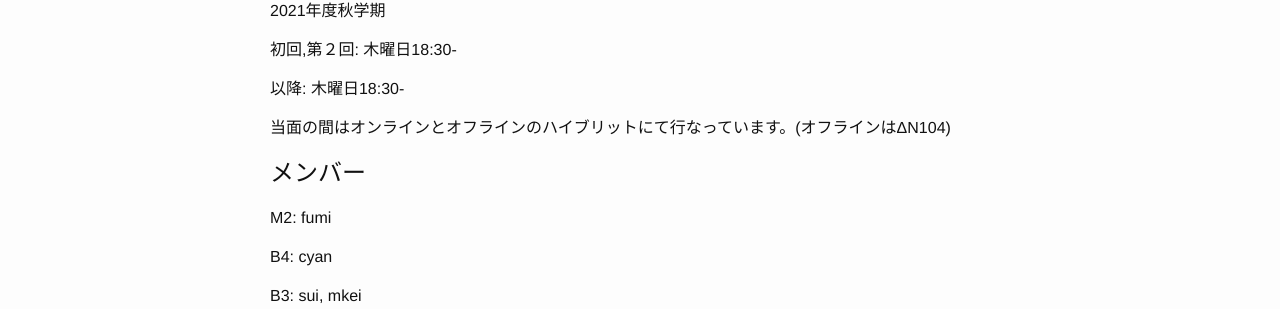
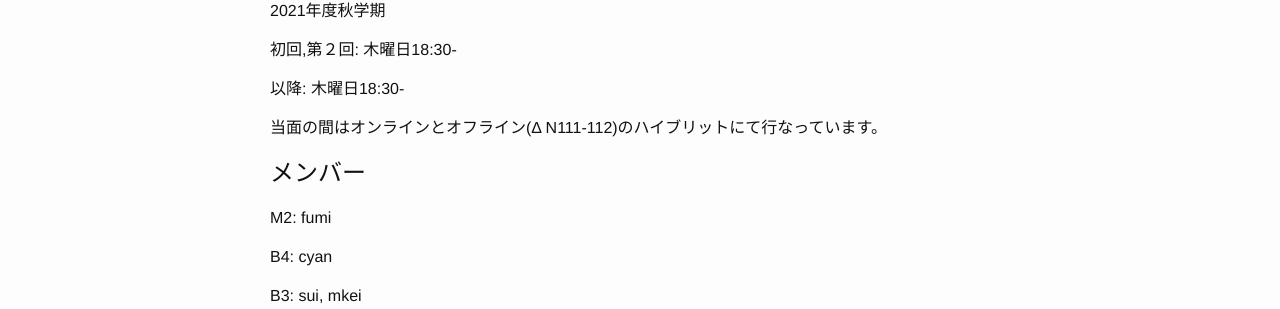
Before and after one commit to sfc-arch/sfc-arch.github.io, a Jekyll site: the page built from index.md, in a window 1280 px wide. Shown: the part 477-786 px from the top of the page. Built offline with Jekyll 4.4.1, drawn with Linux system fonts in a browser that asks for light colours.

Commit message:
Room number corrected

```diff
--- a/index.md
+++ b/index.md
@@ -10,7 +10,7 @@ permalink: /
 
 以降: 木曜日18:30-
 
-当面の間はオンラインとオフラインのハイブリットにて行なっています。(オフラインはΔN104)
+当面の間はオンラインとオフライン(Δ N111-112)のハイブリットにて行なっています。
 
 # メンバー
 M2: fumi
```
